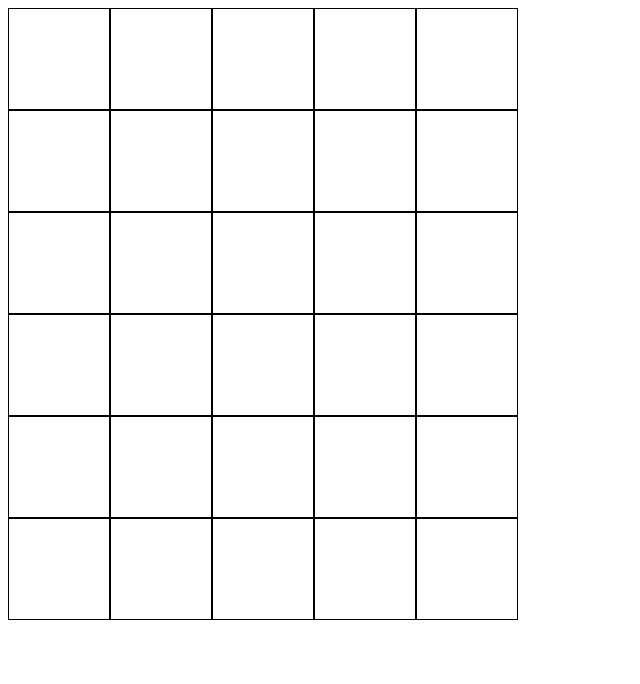
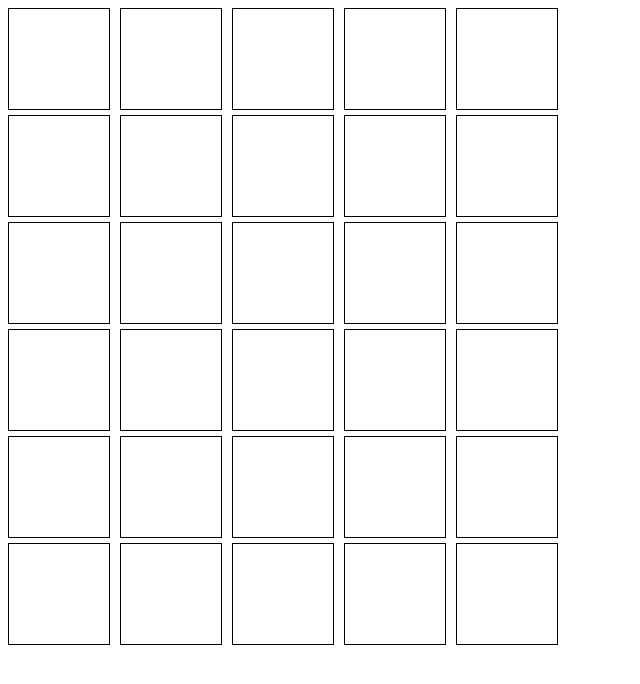
Before and after one commit to RomanLatipov/react-wordle, a React (Vite) app: page / in a window 1280 px wide. Shown: the top 684 px of the page, without its empty margins (0-640 px from the left). Built offline with nearby package versions, Linux system fonts and the light colour scheme.

Commit message:
Add files via upload

```diff
--- a/src/App.css
+++ b/src/App.css
@@ -1,3 +1,8 @@
+.board {
+    display: flex;
+    flex-direction: column;
+    gap: 5px;
+}
 .tiles {
     width: 100px;
     height: 100px;
@@ -5,4 +10,5 @@
 }
 .line {
     display: flex;
+    gap: 10px;
 }
--- a/src/App.jsx
+++ b/src/App.jsx
@@ -5,8 +5,19 @@ import words from './wordlist.js';
 function App() {
   const [word, setWord] = useState(words[Math.floor(Math.random() * words.length)]);
   const [guesses, setGuesses] = useState(Array(6).fill(null));
+  const [currentGuess, setCurrentGuess] = useState('');
+
+  useEffect(() => {
+    function handleTpye(event) {
+      setCurrentGuess(currentGuess => currentGuess + event.key);
+    }
+    window.addEventListener('keydown', handleTpye);
+
+    // return () => window.removeEventListener('keydown', handleTpye)
+  }, [])
 
   return (<>
+    <div className='board'>
       {
         guesses.map(guess => {
           return (
@@ -14,6 +25,8 @@ function App() {
           )
         })
       }
+      {currentGuess}
+    </div>
   </>)
 }
 function Line({guess}) {
```
Lines whose indentation alone changed are shown as unchanged.
